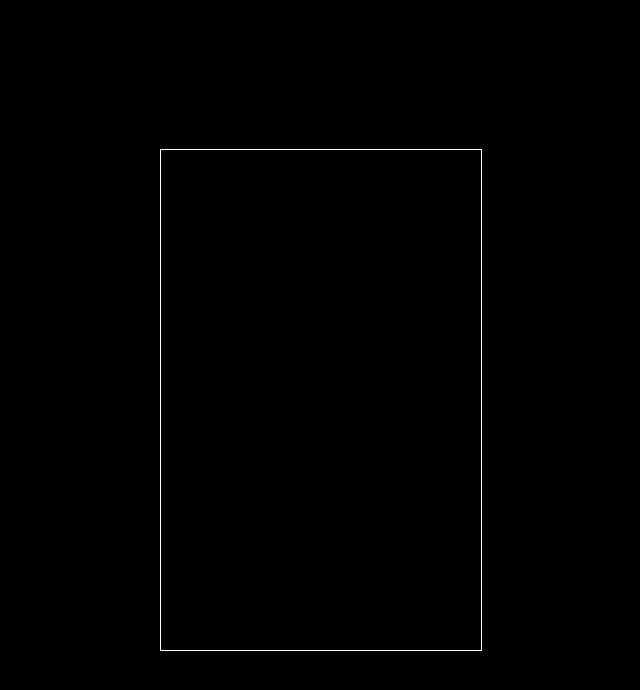
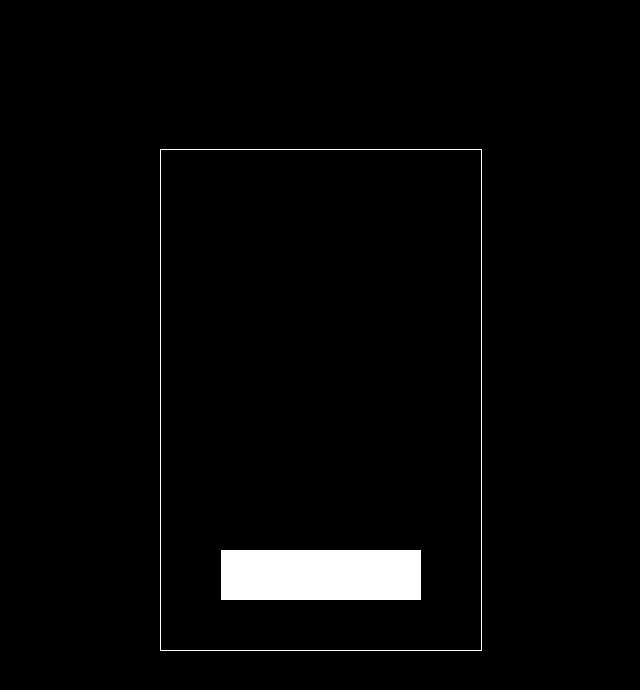
Before and after one commit to FrontEdd/stack-game-challenge, a plain HTML site: page index.html in a window 1280 px wide. Shown: the whole page, without its empty margins (319-959 px from the left). Drawn offline with Linux system fonts and the light colour scheme.

Commit message:
state, paint on canvas and draw boxes

```diff
--- a/index.html
+++ b/index.html
@@ -38,6 +38,55 @@
       // State
       let boxes = [];
       let scrollCounter, cameraY, current, mode, xSpeed, ySpeed;
+
+      function initializeGameState() {
+        boxes = [
+          {
+            x: canvas.width / 2 - INITIAL_BOX_WIDTH / 2,
+            y: 200,
+            width: INITIAL_BOX_WIDTH,
+            color: "white",
+          },
+        ];
+
+        current = 1;
+        mode = MODES.BOUNCE;
+        xSpeed = INITIAL_X_SPEED;
+        ySpeed = INITIAL_Y_SPEED;
+        scrollCounter = 0;
+        cameraY = 0;
+      }
+
+      function restart() {
+        initializeGameState();
+        draw();
+      }
+
+      function draw() {
+        if (mode === MODES.GAMEOVER) return;
+
+        drawBackground();
+        drawBoxes();
+
+        window.requestAnimationFrame(draw);
+      }
+
+      function drawBackground() {
+        ctx.fillStyle = "black";
+        ctx.fillRect(0, 0, canvas.width, canvas.height);
+      }
+
+      function drawBoxes() {
+        boxes.forEach((box) => {
+          const { x, y, width, color } = box;
+          const nwY = INITIAL_BOX_Y - y;
+
+          ctx.fillStyle = color;
+          ctx.fillRect(x, nwY, width, BOX_HEIGHT);
+        });
+      }
+
+      restart();
     </script>
   </head>
   <body>
```
